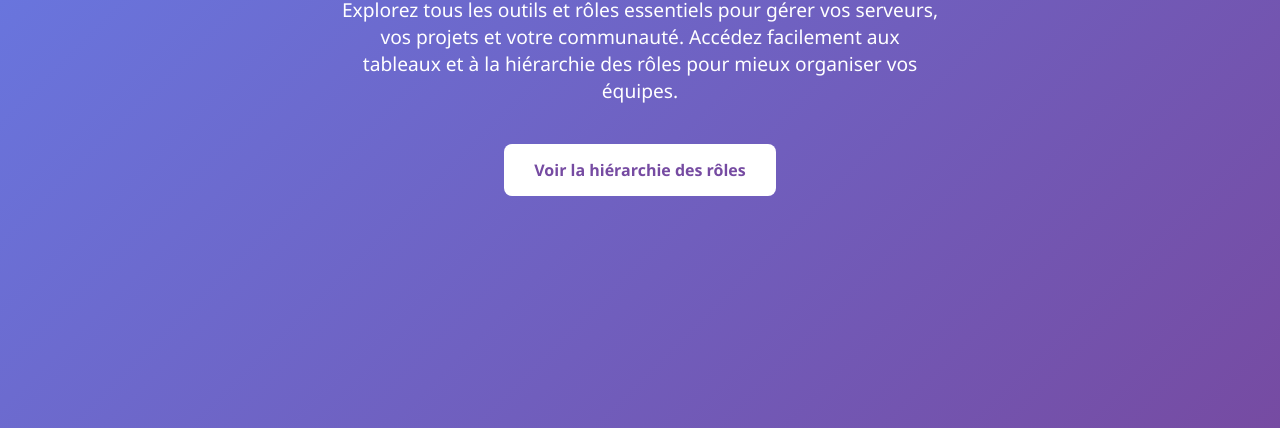
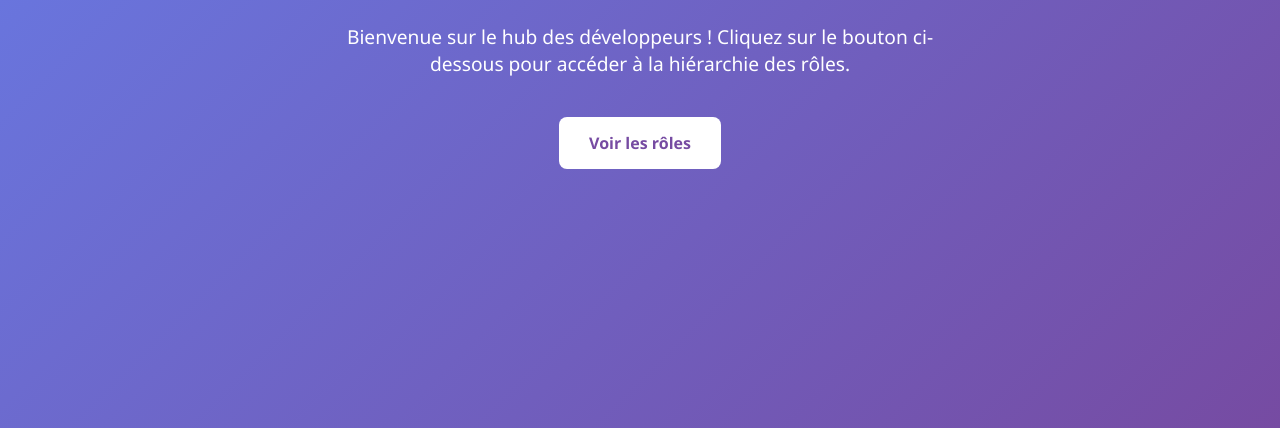
Before and after one commit to Routier87/dev-Normandie-RP-LIFE-SEMI-WL-, a plain HTML site: page index.html in a window 1280 px wide. Shown: the part 372-800 px from the top of the page. Drawn offline with Linux system fonts and the light colour scheme.

Commit message:
Update index.html

```diff
--- a/index.html
+++ b/index.html
@@ -56,8 +56,9 @@
 <body>
 
 <h1>Normandie RP DEV</h1>
-<p>Explorez tous les outils et rôles essentiels pour gérer vos serveurs, vos projets et votre communauté. Accédez facilement aux tableaux et à la hiérarchie des rôles pour mieux organiser vos équipes.</p>
-<a href="roles_final.html" class="button">Voir la hiérarchie des rôles</a>
+<p>Bienvenue sur le hub des développeurs ! Cliquez sur le bouton ci-dessous pour accéder à la hiérarchie des rôles.</p>
+
+<a href="roles_final.html" class="button">Voir les rôles</a>
 
 </body>
 </html>
```
